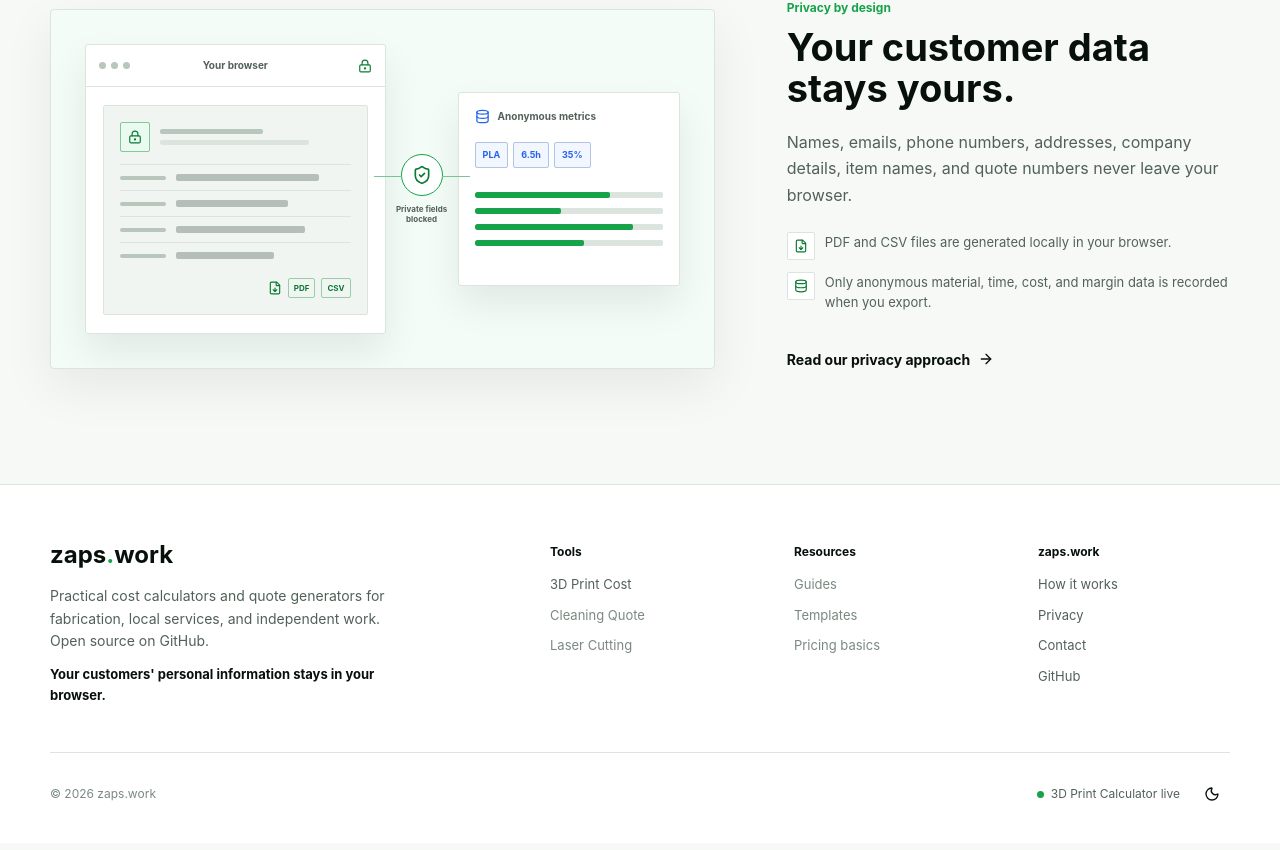
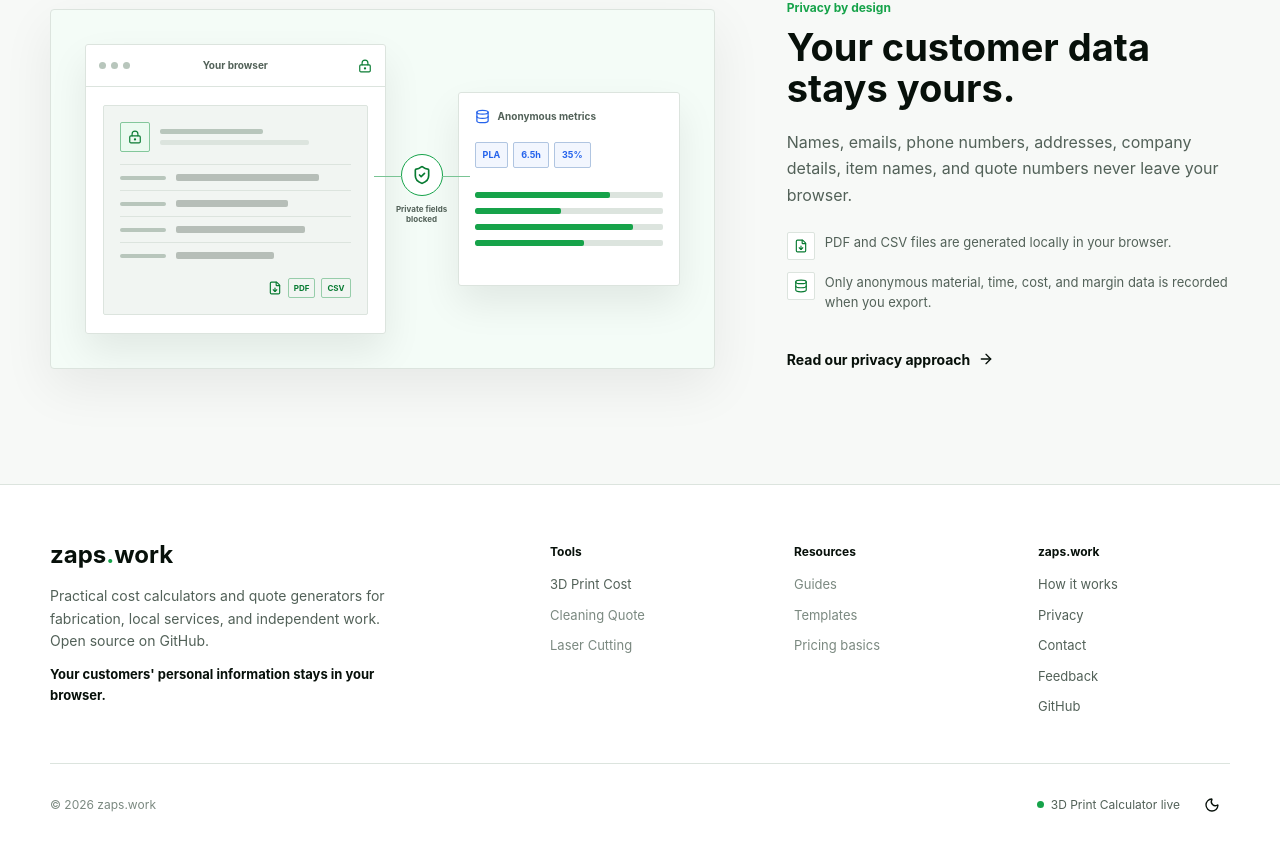
Before and after one commit to wudanglaodao/zaps-work-quote, a Next.js app: page / in a window 1280 px wide. Shown: the part 2024-2874 px from the top of the page. Built offline with nearby package versions, Linux system fonts and the light colour scheme; no server answers.

Commit message:
feat: add github feedback link

```diff
--- a/src/components/site-footer.tsx
+++ b/src/components/site-footer.tsx
@@ -9,6 +9,7 @@ import { localizedPath } from "@/lib/seo";
 import { usePreferences } from "./preferences-provider";
 
 const githubUrl = "https://github.com/wudanglaodao/zaps-work-quote";
+const feedbackUrl = "https://github.com/wudanglaodao/zaps-work-quote/issues";
 
 export function SiteFooter({ locale, dictionary }: { locale: Locale; dictionary: Dictionary }) {
   const { theme, toggleTheme } = usePreferences();
@@ -24,6 +25,7 @@ export function SiteFooter({ locale, dictionary }: { locale: Locale; dictionary:
             <Link href={localizedPath(locale, "tools")}>{dictionary.common.tools}</Link>
             <Link href={localizedPath(locale, "privacy")}>{dictionary.common.privacy}</Link>
             <a href="mailto:info@lopuo.com">{dictionary.common.contact}</a>
+            <a href={feedbackUrl} target="_blank" rel="noreferrer">{dictionary.common.feedback}</a>
             <a href={githubUrl} target="_blank" rel="noreferrer">{dictionary.common.github}</a>
             <span>© 2026 zaps.work</span>
           </div>
@@ -57,6 +59,7 @@ export function SiteFooter({ locale, dictionary }: { locale: Locale; dictionary:
           <Link href={`${homePath}#how-it-works`}>{dictionary.common.howItWorks}</Link>
           <Link href={localizedPath(locale, "privacy")}>{dictionary.common.privacy}</Link>
           <a href="mailto:info@lopuo.com">{dictionary.common.contact}</a>
+          <a href={feedbackUrl} target="_blank" rel="noreferrer">{dictionary.common.feedback}</a>
           <a href={githubUrl} target="_blank" rel="noreferrer">{dictionary.common.github}</a>
         </div>
       </div>
--- a/src/lib/i18n/dictionaries.ts
+++ b/src/lib/i18n/dictionaries.ts
@@ -22,6 +22,7 @@ export type Dictionary = {
     templates: string;
     pricingBasics: string;
     contact: string;
+    feedback: string;
     footerLive: string;
     github: string;
   };
@@ -149,6 +150,7 @@ const en: Dictionary = {
     templates: "Templates",
     pricingBasics: "Pricing basics",
     contact: "Contact",
+    feedback: "Feedback",
     footerLive: "3D Print Calculator live",
     github: "GitHub",
   },
@@ -218,6 +220,7 @@ const zhHant: Dictionary = {
     templates: "範本",
     pricingBasics: "定價基礎",
     contact: "聯絡我們",
+    feedback: "回饋",
     footerLive: "3D 列印計算器已上線",
     github: "GitHub",
   },
```
